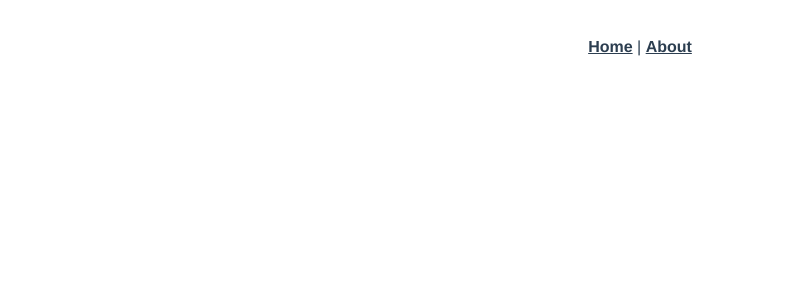
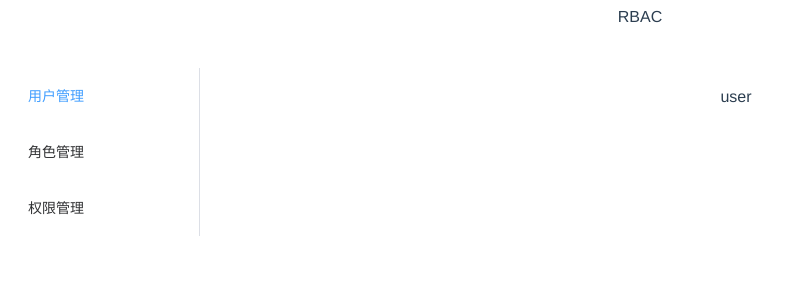
Before and after one commit to onetrue5200/RBAC, a Vue app in the folder vue/: page /user/#/access in a window 1280 px wide. Before the commit this address had no page. Shown: the top 300 px of the page, without its empty margins (0-787 px from the left). Built offline with nearby package versions, Linux system fonts and the light colour scheme.

Commit message:
build front skeleton

```diff
--- a/vue/package.json
+++ b/vue/package.json
@@ -9,6 +9,7 @@
   },
   "dependencies": {
     "core-js": "^3.8.3",
+    "element-plus": "^2.2.17",
     "vue": "^3.2.13",
     "vue-router": "^4.0.3",
     "vuex": "^4.0.0"
--- a/vue/src/App.vue
+++ b/vue/src/App.vue
@@ -1,10 +1,28 @@
 <template>
-  <nav>
-    <router-link to="/">Home</router-link> |
-    <router-link to="/about">About</router-link>
-  </nav>
-  <router-view/>
+  <div class="common-layout">
+    <el-container>
+      <el-header>RBAC</el-header>
+      <el-container>
+        <el-aside width="15vw">
+          <NavBar />
+        </el-aside>
+        <el-main>
+          <router-view />
+        </el-main>
+      </el-container>
+    </el-container>
+  </div>
 </template>
+
+<script>
+import NavBar from '@/components/NavBar.vue'
+
+export default {
+  components: {
+    NavBar,
+  }
+}
+</script>
 
 <style>
 #app {
--- a/vue/src/components/HelloWorld.vue
+++ /dev/null
@@ -1,58 +0,0 @@
-<template>
-  <div class="hello">
-    <h1>{{ msg }}</h1>
-    <p>
-      For a guide and recipes on how to configure / customize this project,<br>
-      check out the
-      <a href="https://cli.vuejs.org" target="_blank" rel="noopener">vue-cli documentation</a>.
-    </p>
-    <h3>Installed CLI Plugins</h3>
-    <ul>
-      <li><a href="https://github.com/vuejs/vue-cli/tree/dev/packages/%40vue/cli-plugin-babel" target="_blank" rel="noopener">babel</a></li>
-      <li><a href="https://github.com/vuejs/vue-cli/tree/dev/packages/%40vue/cli-plugin-eslint" target="_blank" rel="noopener">eslint</a></li>
-    </ul>
-    <h3>Essential Links</h3>
-    <ul>
-      <li><a href="https://vuejs.org" target="_blank" rel="noopener">Core Docs</a></li>
-      <li><a href="https://forum.vuejs.org" target="_blank" rel="noopener">Forum</a></li>
-      <li><a href="https://chat.vuejs.org" target="_blank" rel="noopener">Community Chat</a></li>
-      <li><a href="https://twitter.com/vuejs" target="_blank" rel="noopener">Twitter</a></li>
-      <li><a href="https://news.vuejs.org" target="_blank" rel="noopener">News</a></li>
-    </ul>
-    <h3>Ecosystem</h3>
-    <ul>
-      <li><a href="https://router.vuejs.org" target="_blank" rel="noopener">vue-router</a></li>
-      <li><a href="https://vuex.vuejs.org" target="_blank" rel="noopener">vuex</a></li>
-      <li><a href="https://github.com/vuejs/vue-devtools#vue-devtools" target="_blank" rel="noopener">vue-devtools</a></li>
-      <li><a href="https://vue-loader.vuejs.org" target="_blank" rel="noopener">vue-loader</a></li>
-      <li><a href="https://github.com/vuejs/awesome-vue" target="_blank" rel="noopener">awesome-vue</a></li>
-    </ul>
-  </div>
-</template>
-
-<script>
-export default {
-  name: 'HelloWorld',
-  props: {
-    msg: String
-  }
-}
-</script>
-
-<!-- Add "scoped" attribute to limit CSS to this component only -->
-<style scoped>
-h3 {
-  margin: 40px 0 0;
-}
-ul {
-  list-style-type: none;
-  padding: 0;
-}
-li {
-  display: inline-block;
-  margin: 0 10px;
-}
-a {
-  color: #42b983;
-}
-</style>
--- /dev/null
+++ b/vue/src/components/NavBar.vue
@@ -0,0 +1,38 @@
+<template>
+    <el-row>
+        <el-col>
+            <el-menu default-active="1" class="el-menu-vertical-demo">
+                <router-link class="link-item" :to="{name: 'user_index'}">
+                    <el-menu-item index="1">
+                        <template #title>
+                            <span>用户管理</span>
+                        </template>
+                    </el-menu-item>
+                </router-link>
+                <router-link class="link-item" :to="{name: 'role_index'}">
+                    <el-menu-item index="2">
+                        <template #title>
+                            <span>角色管理</span>
+                        </template>
+                    </el-menu-item>
+                </router-link>
+                <router-link class="link-item" :to="{name: 'access_index'}">
+                    <el-menu-item index="3">
+                        <template #title>
+                            <span>权限管理</span>
+                        </template>
+                    </el-menu-item>
+                </router-link>
+            </el-menu>
+        </el-col>
+    </el-row>
+</template>
+
+<script>
+</script>
+
+<style scoped>
+.link-item {
+    text-decoration: none;
+}
+</style>
--- a/vue/src/main.js
+++ b/vue/src/main.js
@@ -1,6 +1,8 @@
 import { createApp } from 'vue'
+import ElementPlus from 'element-plus'
+import 'element-plus/dist/index.css'
 import App from './App.vue'
 import router from './router'
 import store from './store'
 
-createApp(App).use(store).use(router).mount('#app')
+createApp(App).use(store).use(router).use(ElementPlus).mount('#app')
--- a/vue/src/router/index.js
+++ b/vue/src/router/index.js
@@ -1,24 +1,34 @@
-import { createRouter, createWebHashHistory } from 'vue-router'
-import HomeView from '../views/HomeView.vue'
+import { createRouter, createWebHistory } from 'vue-router'
+
+import UserIndex from '@/views/UserIndex'
+import RoleIndex from '@/views/RoleIndex'
+import AccessIndex from '@/views/AccessIndex'
 
 const routes = [
   {
-    path: '/',
-    name: 'home',
-    component: HomeView
+    path: "/",
+    name: "home",
+    redirect: "/user/",
   },
   {
-    path: '/about',
-    name: 'about',
-    // route level code-splitting
-    // this generates a separate chunk (about.[hash].js) for this route
-    // which is lazy-loaded when the route is visited.
-    component: () => import(/* webpackChunkName: "about" */ '../views/AboutView.vue')
+    path: "/user/",
+    name: "user_index",
+    component: UserIndex,
+  },
+  {
+    path: "/role/",
+    name: "role_index",
+    component: RoleIndex,
+  },
+  {
+    path: "/access/",
+    name: "access_index",
+    component: AccessIndex,
   }
 ]
 
 const router = createRouter({
-  history: createWebHashHistory(),
+  history: createWebHistory(),
   routes
 })
 
--- a/vue/src/views/AboutView.vue
+++ /dev/null
@@ -1,5 +0,0 @@
-<template>
-  <div class="about">
-    <h1>This is an about page</h1>
-  </div>
-</template>
--- /dev/null
+++ b/vue/src/views/AccessIndex.vue
@@ -0,0 +1,5 @@
+<template>access</template>
+
+<script></script>
+
+<style scoped></style>
--- a/vue/src/views/HomeView.vue
+++ /dev/null
@@ -1,18 +0,0 @@
-<template>
-  <div class="home">
-    <img alt="Vue logo" src="../assets/logo.png">
-    <HelloWorld msg="Welcome to Your Vue.js App"/>
-  </div>
-</template>
-
-<script>
-// @ is an alias to /src
-import HelloWorld from '@/components/HelloWorld.vue'
-
-export default {
-  name: 'HomeView',
-  components: {
-    HelloWorld
-  }
-}
-</script>
--- /dev/null
+++ b/vue/src/views/RoleIndex.vue
@@ -0,0 +1,5 @@
+<template>role</template>
+
+<script></script>
+
+<style scoped></style>
--- /dev/null
+++ b/vue/src/views/UserIndex.vue
@@ -0,0 +1,5 @@
+<template>user</template>
+
+<script></script>
+
+<style scoped></style>
```
Also changed, not shown: 1 other file (tests, documents, lock files or other folders).
